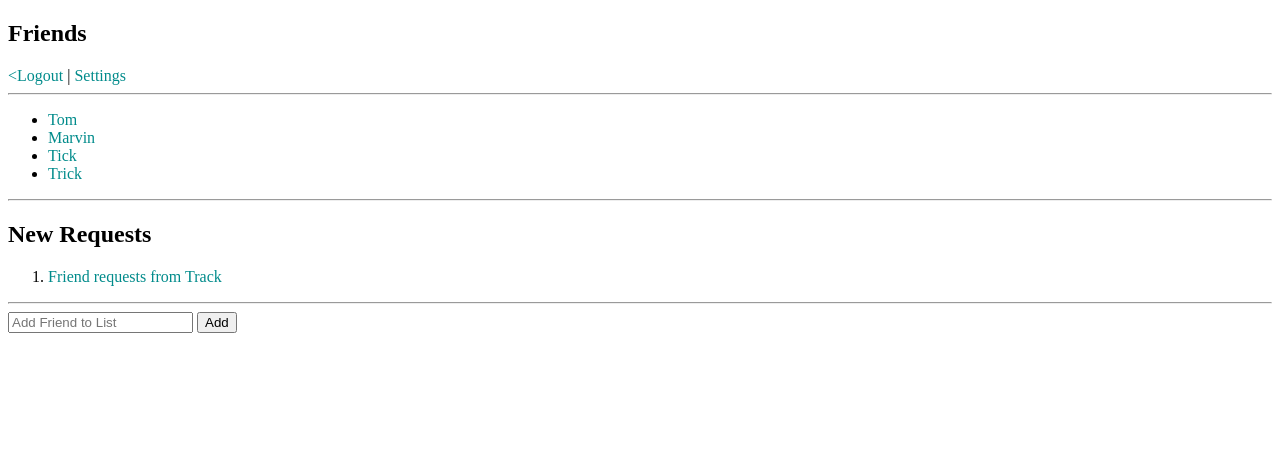
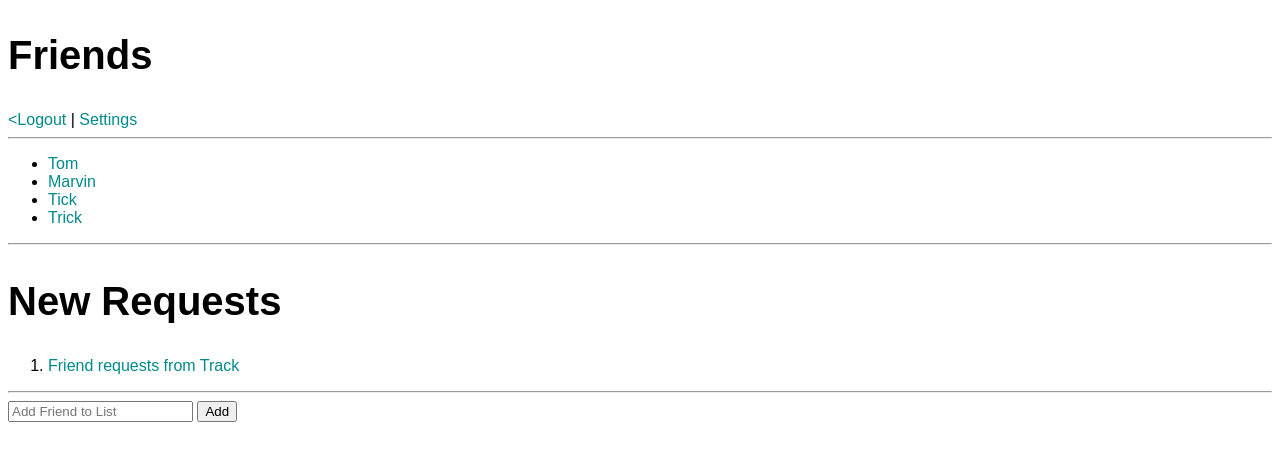
Before and after one commit to OverloaderV/Web-Praktikum, a PHP site: page /friends.html in a window 1280 px wide. Shown: the top 461 px of the page. Run offline with PHP 8.4, Linux system fonts and the light colour scheme.

Commit message:
added font-family

```diff
--- a/stylesheet.css
+++ b/stylesheet.css
@@ -28,6 +28,12 @@
   margin: 4px 2px;
   cursor: pointer;
 }
+* {
+  font-family: Arial, Helvetica, sans-serif;
+}
+h2 {
+  font-size: 2.5em;
+}
 fieldset{
   border-style:dotted;
   border-color: gray;
```
